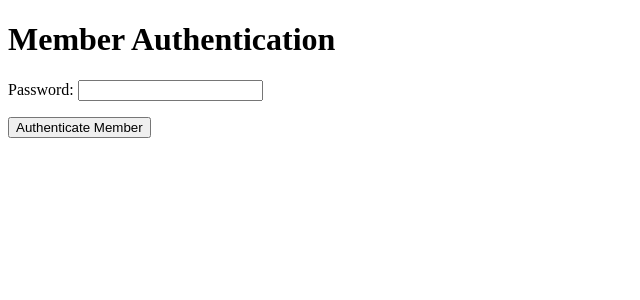
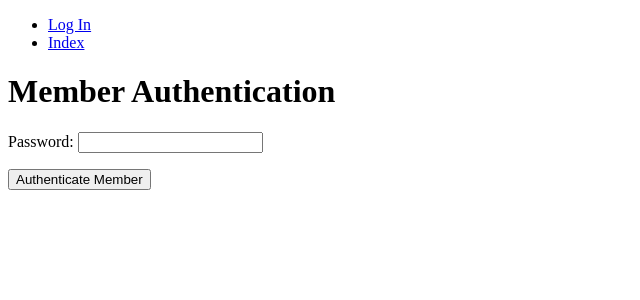
Before and after one commit to GautamsGitHub/fantasy-football, a Django app: page /accounts/member_auth in a window 1280 px wide. Shown: the top 300 px of the page, without its empty margins (0-640 px from the left). Run offline with Django 4.2, Linux system fonts and the light colour scheme.

Commit message:
unstyled nav bar at top

```diff
--- a/templates/base.html
+++ b/templates/base.html
@@ -12,6 +12,23 @@
         {% endblock %}
     </head>
     <body>
+        <nav>
+            <ul>
+                {% if user.is_authenticated %}
+                <li>
+                    {{ user.username }}
+                </li>
+                <li>
+                    <a href="{% url 'logout' %}">Log Out</a></p>
+                </li>
+                {% else %}
+                <li>
+                    <a href="{% url 'login' %}">Log In</a>
+                </li>
+                {% endif %}
+                <li><a href="{% url 'Index' %}">Index</a></li>
+            </ul>
+        </nav>
         <main>
             {% block content %}
             {% endblock %}
```
